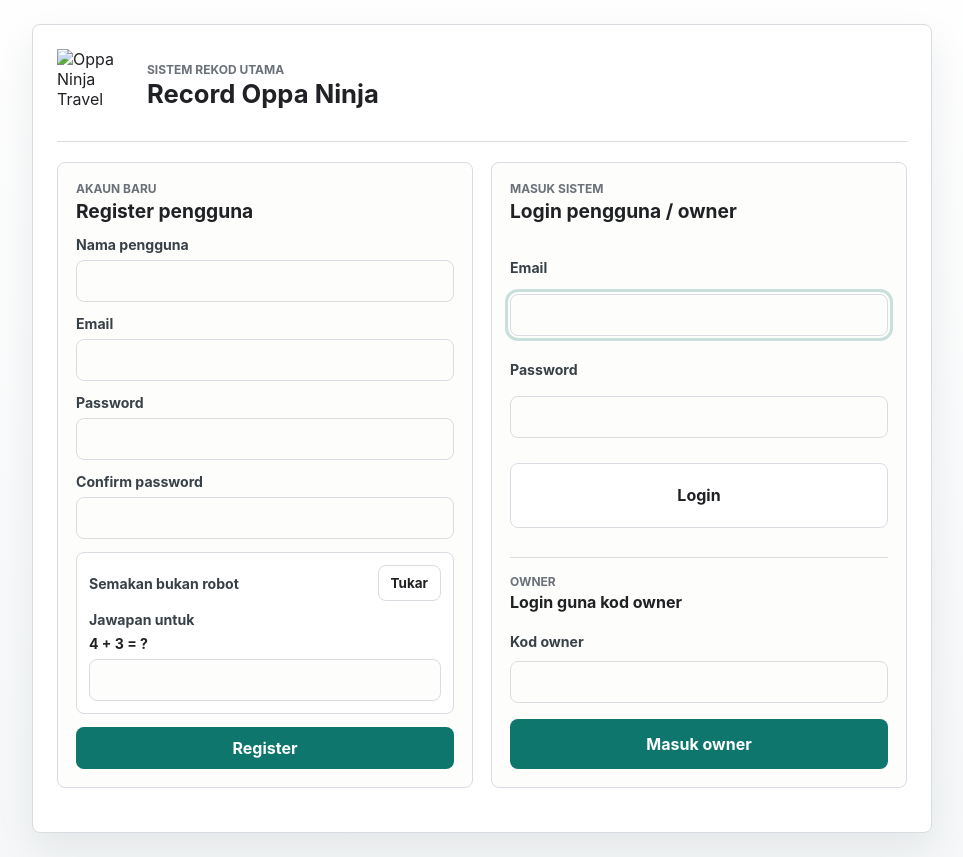
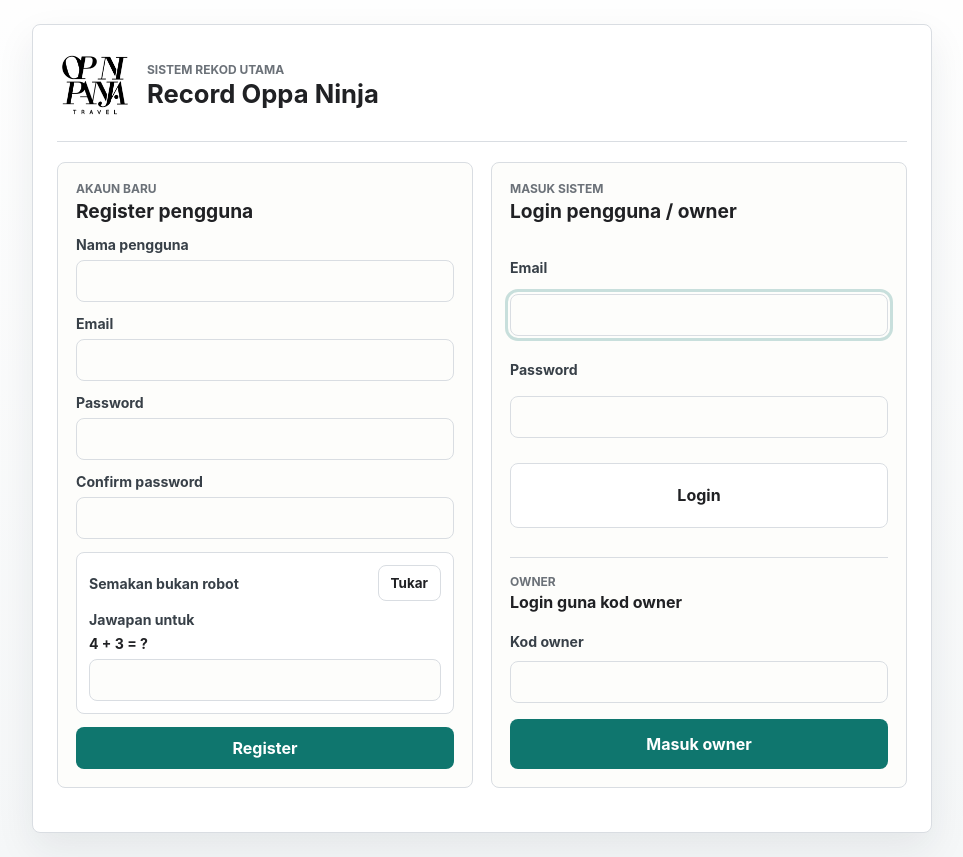
Before and after one commit to OPPANINJAVENTURE/bookingpenginapan, a plain HTML site: page index.html in a window 1280 px wide. Shown: the whole page, without its empty margins (158-1121 px from the left). Drawn offline with Linux system fonts and the light colour scheme.

Commit message:
Update index.html

```diff
--- a/index.html
+++ b/index.html
@@ -11,7 +11,7 @@
       <div class="auth-card">
         <div class="auth-brand">
           <div class="brand-mark">
-            <img class="brand-logo" src="assets/oppa-ninja-logo.png" alt="Oppa Ninja Travel" />
+            <img class="brand-logo" src="oppa-ninja-logo.png" alt="Oppa Ninja Travel">
           </div>
           <div>
             <p class="eyebrow">sistem rekod utama</p>
@@ -100,7 +100,7 @@
       <header class="topbar">
         <div class="brand-block">
           <div class="brand-mark">
-            <img class="brand-logo" src="assets/oppa-ninja-logo.png" alt="Oppa Ninja Travel" />
+            <img class="brand-logo" src="oppa-ninja-logo.png" alt="Oppa Ninja Travel">
           </div>
           <div>
             <p class="eyebrow">sistem rekod utama</p>
```
